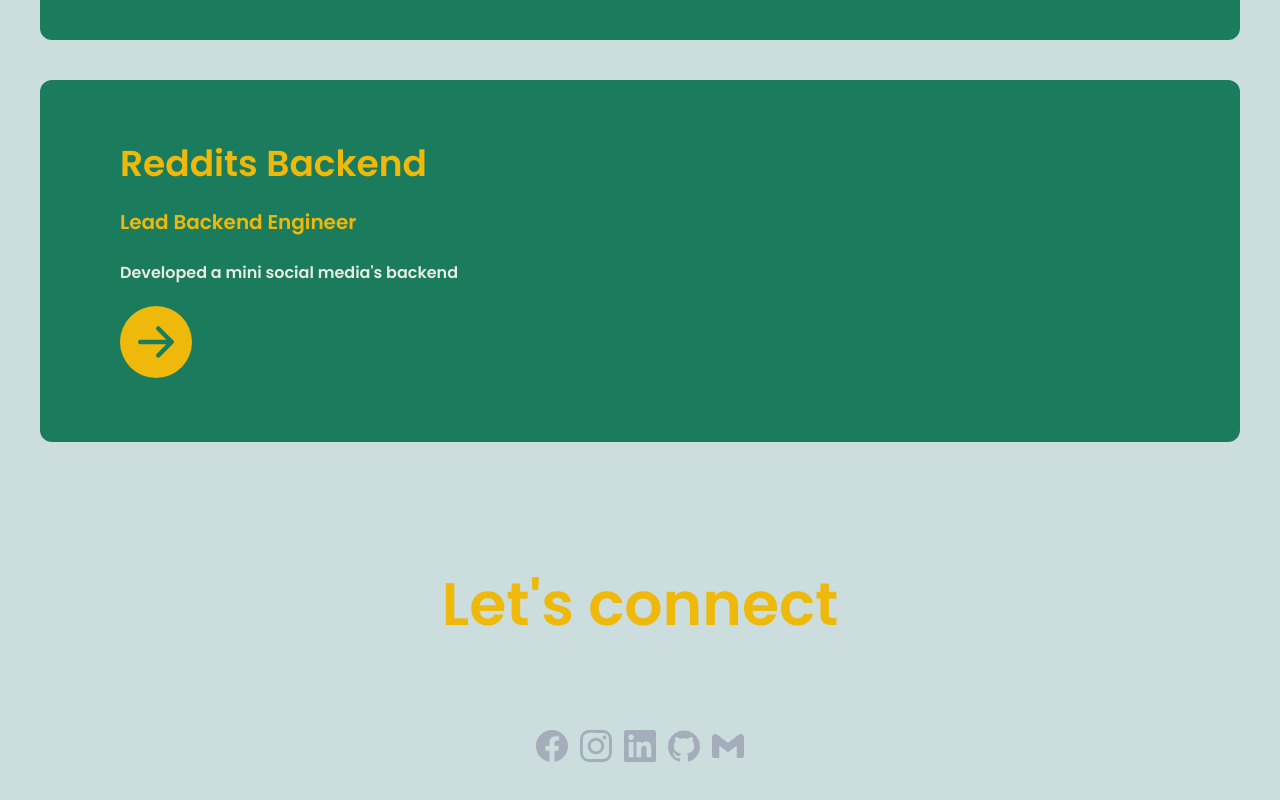
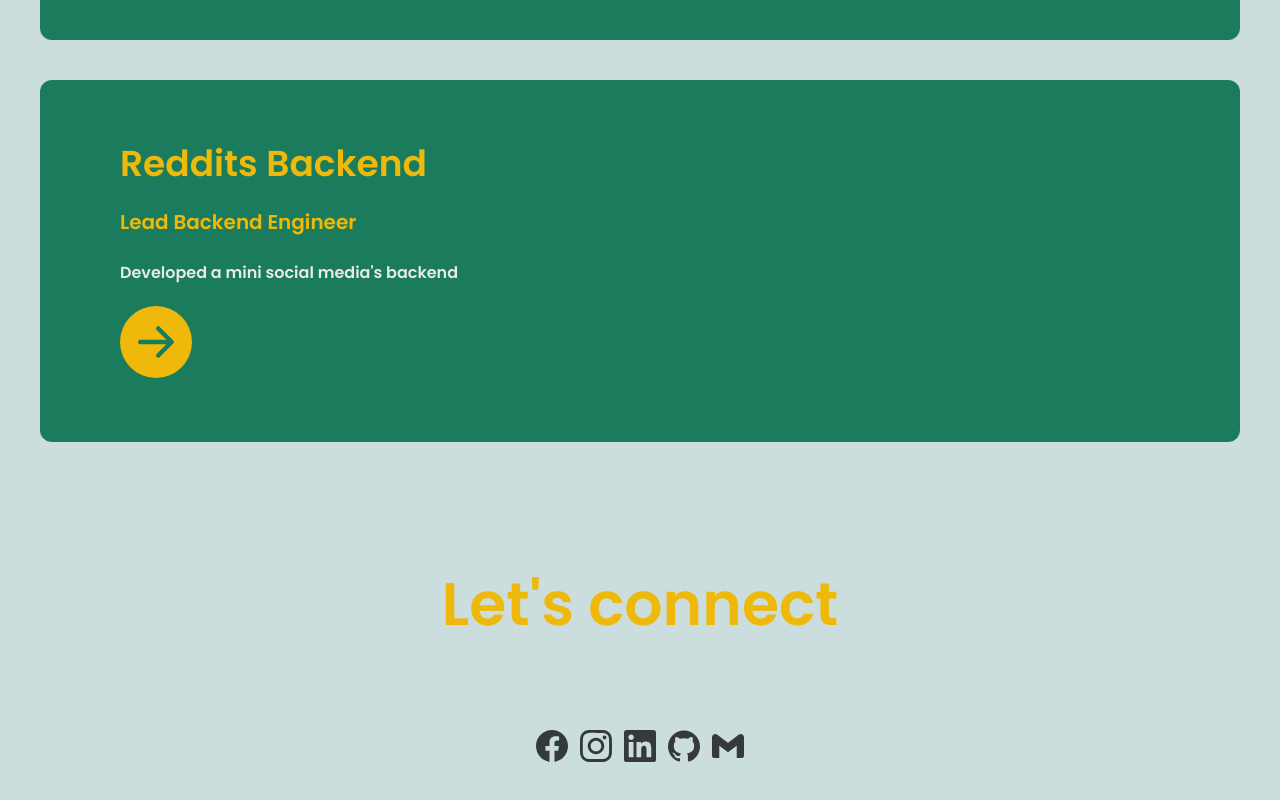
Before and after one commit to adib-the-noob/portfolio, a React (Vite) app: page / in a window 1280 px wide. Shown: the part 4151-4951 px from the top of the page. Built offline with nearby package versions, Linux system fonts and the light colour scheme.

Commit message:
edit: css

```diff
--- a/src/Components/Home/AboutMe/About.jsx
+++ b/src/Components/Home/AboutMe/About.jsx
@@ -4,7 +4,7 @@ import React from 'react'
 import adib from './../../../assets/adib.png'
 
 const About = (props) => {
-  console.log(props.isDaytime);
+
   return (
     <div className={`py-10 sm:py-12 md:py-14 lg:py-14 flex flex-col font-poppins font-semibold leading-relaxed`} id='about'>
      <h1 className={`text-center text-4xl md:text-5xl lg:text-6xl text-lightYellow pb-16 md:pb-20 lg:pb-24`}>About Me</h1>
--- a/src/Components/Home/Contacts/Contacts.jsx
+++ b/src/Components/Home/Contacts/Contacts.jsx
@@ -3,11 +3,13 @@ import React from 'react'
 // react icons
 import { SiFacebook, SiGithub, SiGmail, SiInstagram, SiLinkedin } from "react-icons/si";
 
-const Social = () => {
+const Social = (props) => {
+console.log(props.isDaytime)
 
      const style = {
-          color: "#a4adba"
+          color: ""
      }
+     props.isDaytime ? style.color="#35393d" : style.color = "#a4adba";
 
      return (
           <div className={`py-10 sm:py-12 md:py-14 lg:py-14 flex flex-col font-poppins font-semibold leading-relaxed`} id='contacts'>
--- a/src/Components/Home/Home.jsx
+++ b/src/Components/Home/Home.jsx
@@ -16,7 +16,7 @@ const Home = () => {
 
     setIsDaytime(hour >= 8 && hour < 17);
   }, []);
-console.log(isDaytime)
+
   return (
     <div className={` ${isDaytime ? "bg-[#cbdddd]" : "bg-[#0b1328] " } overflow-y-hidden`}>
      <Navbar />
@@ -25,7 +25,7 @@ console.log(isDaytime)
      <Skills />
      <Experience />
      <Projects />
-     <Contacts />
+     <Contacts isDaytime={isDaytime}/>
     </div>
   )
 }
```
